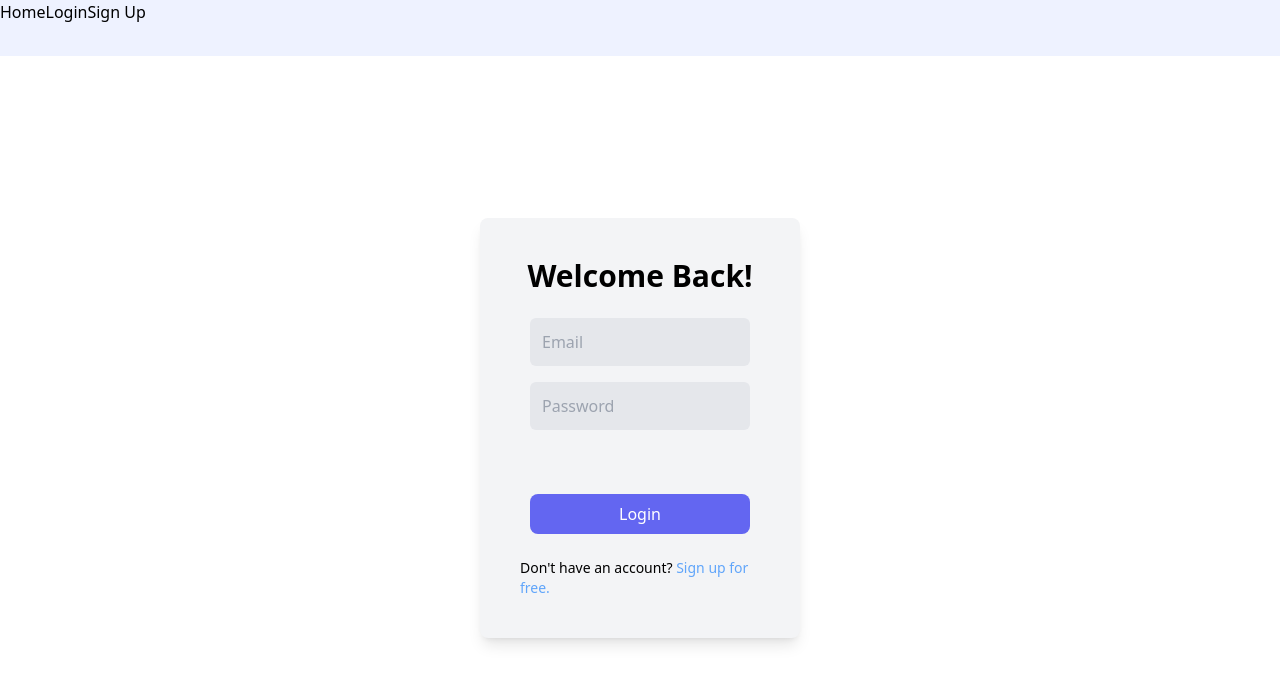
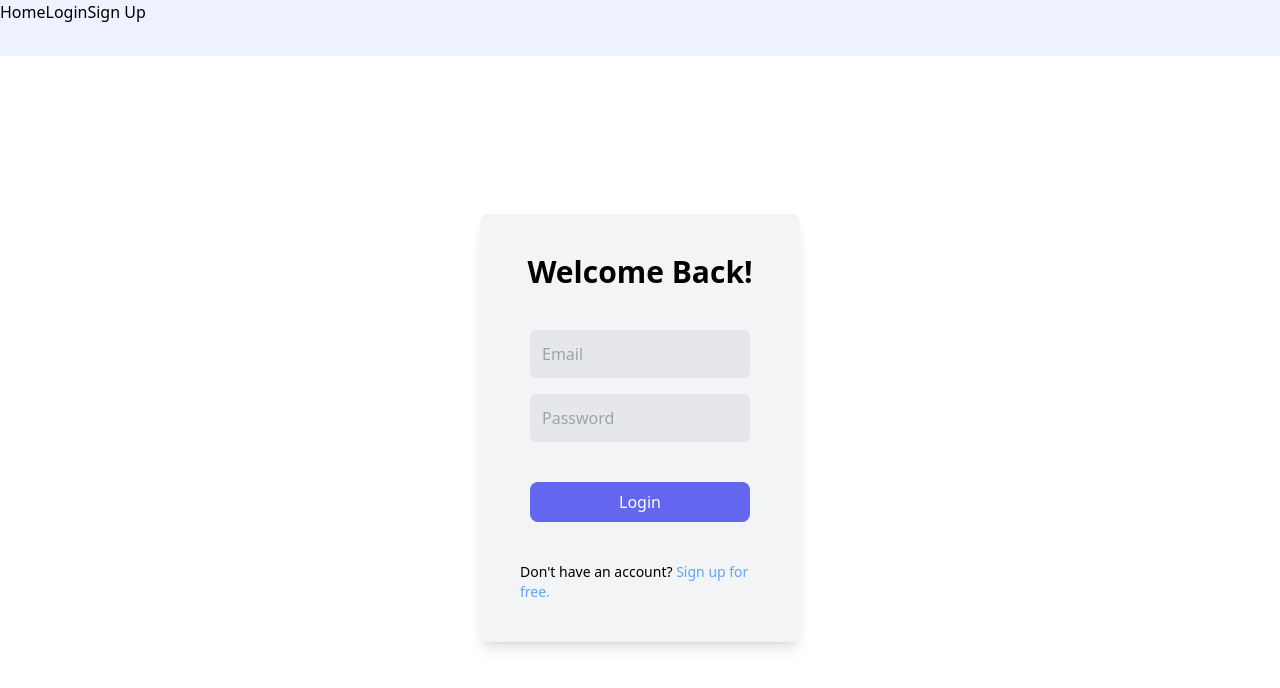
Before and after one commit to Facebook-University-Projects/Swimster, a React (Create React App) app in the folder swimster-ui/: page /login in a window 1280 px wide. Shown: the top 688 px of the page. Built offline with nearby package versions, Linux system fonts and the light colour scheme.

Commit message:
minor PR revision changes
- removed unnecessary newlines
- changed line break html tags to margin

- from now on, will add more comments to codebase

```diff
--- a/swimster-ui/src/components/Login/Login.jsx
+++ b/swimster-ui/src/components/Login/Login.jsx
@@ -10,7 +10,6 @@ const Login = () => {
         <div className={style.register}>
             <div className={style.formContainer}>
                 <h1 className={style.formHeader}>Welcome Back!</h1>
-                <br></br>
                 <form className={style.userDetails} onSubmit={handleSubmit(onSubmit)}>
                     <input
                         className={
@@ -28,11 +27,8 @@ const Login = () => {
                         placeholder="Password"
                         {...register("password")}
                     />
-                    <br></br>
-                    <br></br>
                     <input type="submit" className={style.submitButton} value="Login" />
                 </form>
-                <br></br>
                 <p className={style.toLogin}>
                         Don't have an account? <Link to="/register"><span className={style.loginLink}>Sign up for free.</span></Link>
                 </p>
--- a/swimster-ui/src/components/Login/style.js
+++ b/swimster-ui/src/components/Login/style.js
@@ -2,9 +2,9 @@ export const style = {
     register: 'flex-1 flex justify-center items-center',
     formContainer: 'bg-gray-100 w-1/4 p-10 flex flex-col items-center rounded-lg shadow-lg',
     formHeader: 'font-semibold text-3xl',
-    userDetails: 'flex flex-col w-11/12 space-y-4',
+    userDetails: 'flex flex-col w-11/12 space-y-4 mt-10',
     inputElement: 'rounded-md p-3 bg-gray-200 w-full',
-    submitButton: 'bg-indigo-500 w-full py-2 rounded-lg place-self-center text-white cursor-pointer',
-    toLogin: 'text-sm',
+    submitButton: '!mt-10 bg-indigo-500 w-full py-2 rounded-lg place-self-center text-white cursor-pointer',
+    toLogin: 'mt-10 text-sm',
     loginLink: 'text-blue-400 cursor-pointer',
 }
--- a/swimster-ui/src/components/Register/Register.jsx
+++ b/swimster-ui/src/components/Register/Register.jsx
@@ -51,10 +51,9 @@ const Register = () => {
                         placeholder="Date of Birth"
                         {...register("dateOfBirth")}
                     />
-                    <br></br>
                     <input
                         className={
-                            `${style.inputElement} ${style.fullInput}`
+                            `${style.inputElement} ${style.fullInput} !mt-10`
                         }
                         type="password"
                         placeholder="Password"
@@ -71,8 +70,6 @@ const Register = () => {
                     <p className={style.toLogin}>
                         Already have an account? <Link to="/login"><span className={style.loginLink}>Log in.</span></Link>
                     </p>
-                    <br></br>
-                    <br></br>
                     <input type="submit" className={style.submitButton} value="Sign Up"/>
                 </form>
             </div>
--- a/swimster-ui/src/components/Register/style.js
+++ b/swimster-ui/src/components/Register/style.js
@@ -7,5 +7,5 @@ export const style = {
     fullInput: 'col-span-2',
     toLogin: 'ml-1 text-sm',
     loginLink: 'text-blue-400 cursor-pointer',
-    submitButton: 'bg-indigo-500 col-span-2 py-2 rounded-lg text-white cursor-pointer',
+    submitButton: '!mt-10 bg-indigo-500 col-span-2 py-2 rounded-lg text-white cursor-pointer',
 }
--- a/swimster-ui/src/hooks/useLoginForm.js
+++ b/swimster-ui/src/hooks/useLoginForm.js
@@ -32,7 +32,6 @@ export const useLoginForm = () => {
         } if (error) {
             setError(error.message)
         }
-
         setIsProcessing(false)
     }
 
```
